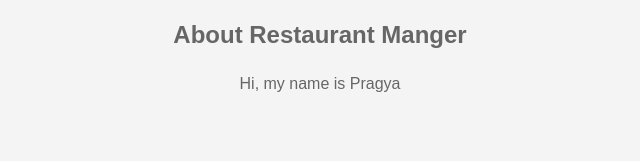
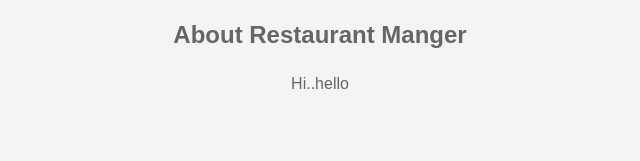
Before and after one commit to theprettycoder/theprettycoder.github.io, a website: page index.html in a window 1280 px wide. Shown: the part 849-1010 px from the top of the page, 320-960 px from the left. Drawn offline with Linux system fonts and the light colour scheme.

Commit message:
Update index.html

```diff
--- a/index.html
+++ b/index.html
@@ -33,7 +33,7 @@
   <section class="section section-light">
   	<h2>About Restaurant Manger</h2>
     	<p>
-    		Hi, my name is Pragya
+    		Hi..hello
 		</p>
     </section>
 
```
